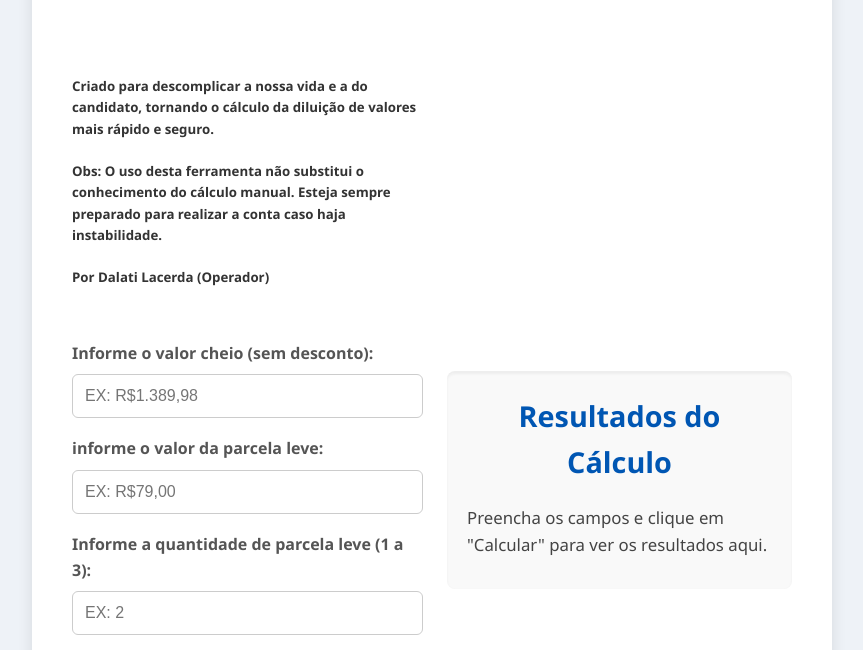
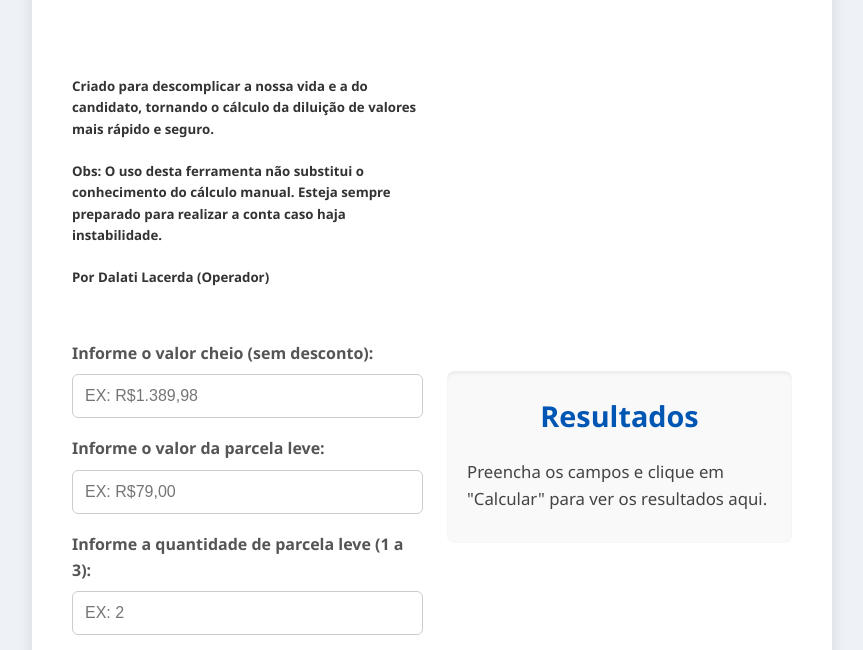
Before and after one commit to dalatilacerda/ParcLeve, a plain HTML site: page index.html in a window 1280 px wide. Shown: the part 148-798 px from the top of the page, without its empty margins (208-1071 px from the left). Drawn offline with Linux system fonts and the light colour scheme.

Commit message:
Update index.html

```diff
--- a/index.html
+++ b/index.html
@@ -186,7 +186,7 @@ Por Dalati Lacerda (Operador)</h5>
                 <input type="number" id="valsdes" placeholder="EX: R$1.389,98" step="0.01" required>
             </div>
             <div class="input-group">
-                <label for="valdparl">informe o valor da parcela leve:</label>
+                <label for="valdparl">Informe o valor da parcela leve:</label>
                 <input type="number" id="valdparl" placeholder="EX: R$79,00" step="0.01" required>
             </div>
             <div class="input-group">
@@ -215,7 +215,7 @@ Por Dalati Lacerda (Operador)</h5>
 
         <div class="result-section">
             <div id="result">
-                <h2>Resultados do Cálculo</h2>
+                <h2>Resultados</h2>
                 <p>Preencha os campos e clique em "Calcular" para ver os resultados aqui.</p>
             </div>
         </div>
```
